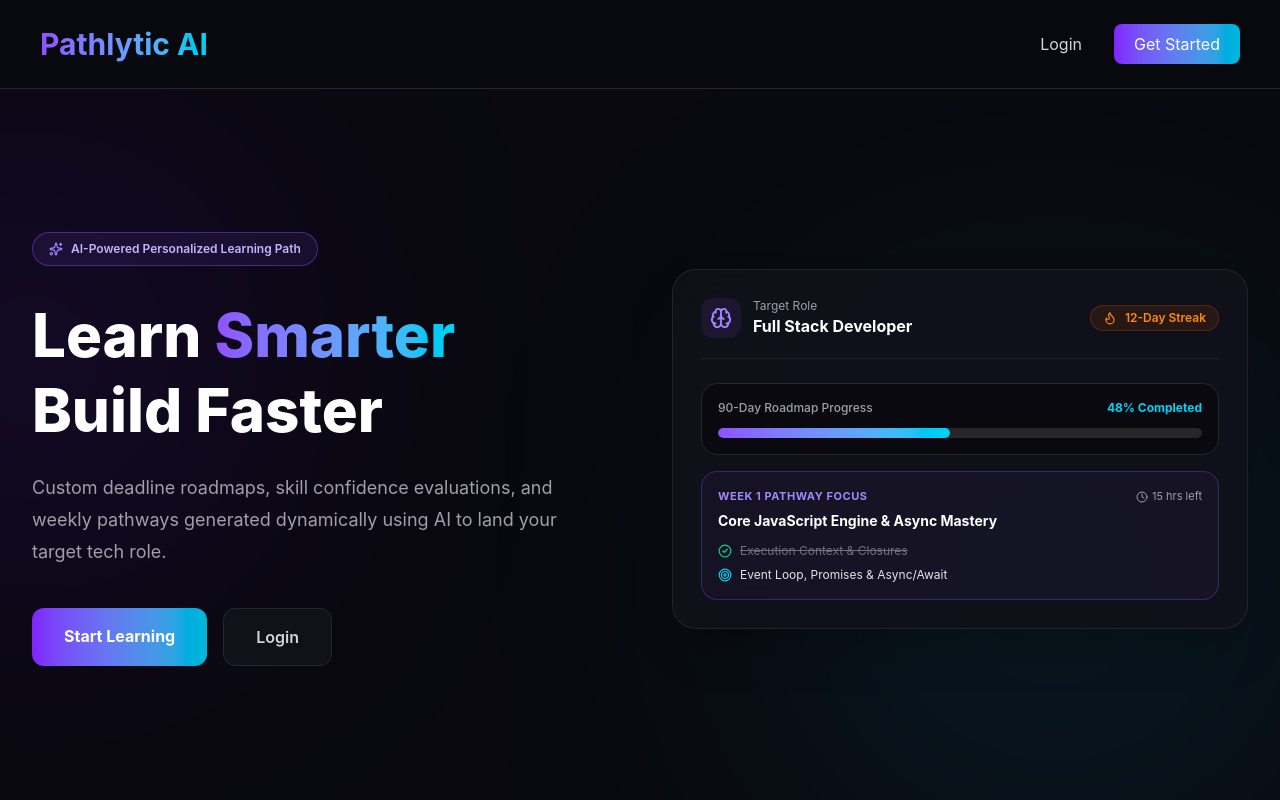
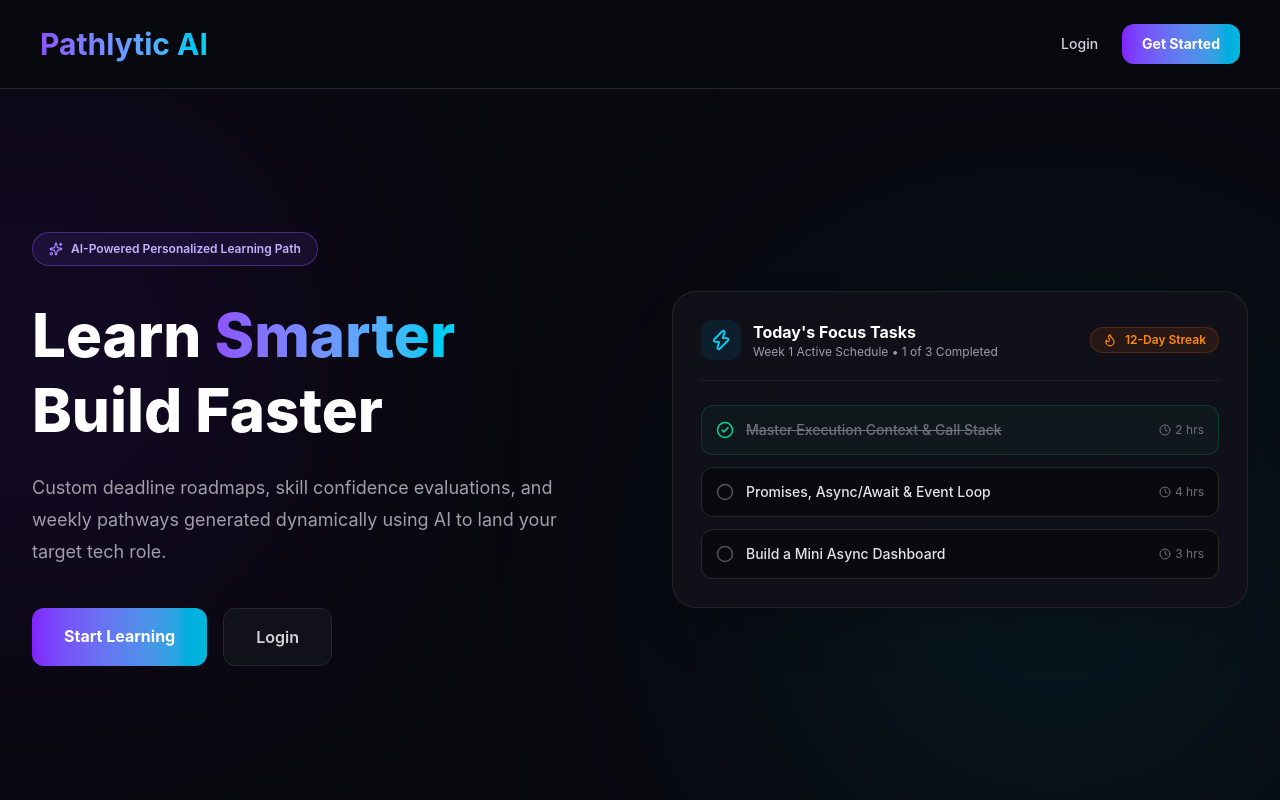
Before and after one commit to Akash-Hyphae/Pathlytic-AI, a React app in the folder frontend/: page / in a window 1280 px wide. Shown: the top 800 px of the page. Built offline with nearby package versions, Linux system fonts and the light colour scheme; the HTML template or start-up script is replaced by a standard one.

Commit message:
registration done

```diff
--- a/frontend/src/components/auth/RegisterForm/index.jsx
+++ b/frontend/src/components/auth/RegisterForm/index.jsx
@@ -1,14 +1,62 @@
 import { useState } from "react";
-import { Eye, EyeOff } from "lucide-react";
-import { Link } from "react-router-dom";
+import { Eye, EyeOff, Loader2 } from "lucide-react";
+import { Link, useNavigate } from "react-router-dom";
+import axios from "axios";
 
 function RegisterForm() {
   const [showPassword, setShowPassword] = useState(false);
   const [showConfirmPassword, setShowConfirmPassword] = useState(false);
 
+  const [name, setName] = useState("");
+  const [email, setEmail] = useState("");
+  const [password, setPassword] = useState("");
+  const [confirmPassword, setConfirmPassword] = useState("");
+  const [agreed, setAgreed] = useState(false);
+
+  const [loading, setLoading] = useState(false);
+  const [error, setError] = useState("");
+
+  const navigate = useNavigate();
+
+  const handleRegister = async (e) => {
+    e.preventDefault();
+    setError("");
+
+    if (password !== confirmPassword) {
+      setError("Passwords do not match!");
+      return;
+    }
+
+    if (!agreed) {
+      setError("Please agree to the Terms of Service.");
+      return;
+    }
+
+    setLoading(true);
+
+    try {
+      const response = await axios.post("http://localhost:5000/api/auth/register", {
+        name,
+        email,
+        password,
+      });
+
+      if (response.data.success) {
+        // Save user details & token to local storage
+        localStorage.setItem("userInfo", JSON.stringify(response.data.user));
+
+        // Redirect to onboarding wizard
+        navigate("/complete-profile");
+      }
+    } catch (err) {
+      setError(err.response?.data?.message || "Registration failed. Please try again.");
+    } finally {
+      setLoading(false);
+    }
+  };
+
   return (
     <div className="w-full max-w-2xl rounded-3xl border border-zinc-800/80 bg-[#11111A]/90 p-8 shadow-2xl backdrop-blur-xl sm:p-10">
-
       {/* Logo */}
       <h2 className="bg-gradient-to-r from-violet-500 to-cyan-400 bg-clip-text text-center text-3xl font-extrabold tracking-tight text-transparent">
         Pathlytic AI
@@ -16,18 +64,20 @@ function RegisterForm() {
 
       {/* Heading */}
       <div className="mt-6 text-center">
-        <h1 className="text-3xl font-bold text-white">
-          Create Account
-        </h1>
-
+        <h1 className="text-3xl font-bold text-white">Create Account</h1>
         <p className="mt-1 text-sm text-zinc-400">
           Start your personalized AI learning journey.
         </p>
       </div>
 
+      {error && (
+        <div className="mt-4 rounded-xl border border-red-500/30 bg-red-500/10 p-3 text-center text-xs font-semibold text-red-400">
+          {error}
+        </div>
+      )}
+
       {/* Form */}
-      <form className="mt-8 space-y-5">
-
+      <form className="mt-8 space-y-5" onSubmit={handleRegister}>
         {/* Name & Email Row */}
         <div className="grid grid-cols-1 gap-4 sm:grid-cols-2">
           {/* Name */}
@@ -37,6 +87,9 @@ function RegisterForm() {
             </label>
             <input
               type="text"
+              required
+              value={name}
+              onChange={(e) => setName(e.target.value)}
               placeholder="Akash Singh"
               className="w-full rounded-xl border border-zinc-800 bg-[#09090F] px-4 py-3 text-sm text-white placeholder-zinc-500 outline-none transition duration-200 focus:border-cyan-400 focus:ring-1 focus:ring-cyan-400"
             />
@@ -49,6 +102,9 @@ function RegisterForm() {
             </label>
             <input
               type="email"
+              required
+              value={email}
+              onChange={(e) => setEmail(e.target.value)}
               placeholder="akash@gmail.com"
               className="w-full rounded-xl border border-zinc-800 bg-[#09090F] px-4 py-3 text-sm text-white placeholder-zinc-500 outline-none transition duration-200 focus:border-cyan-400 focus:ring-1 focus:ring-cyan-400"
             />
@@ -65,7 +121,10 @@ function RegisterForm() {
             <div className="relative">
               <input
                 type={showPassword ? "text" : "password"}
-                placeholder="Min 8 characters"
+                required
+                value={password}
+                onChange={(e) => setPassword(e.target.value)}
+                placeholder="Min 6 characters"
                 className="w-full rounded-xl border border-zinc-800 bg-[#09090F] px-4 py-3 pr-10 text-sm text-white placeholder-zinc-500 outline-none transition duration-200 focus:border-cyan-400 focus:ring-1 focus:ring-cyan-400"
               />
               <button
@@ -86,6 +145,9 @@ function RegisterForm() {
             <div className="relative">
               <input
                 type={showConfirmPassword ? "text" : "password"}
+                required
+                value={confirmPassword}
+                onChange={(e) => setConfirmPassword(e.target.value)}
                 placeholder="Re-enter password"
                 className="w-full rounded-xl border border-zinc-800 bg-[#09090F] px-4 py-3 pr-10 text-sm text-white placeholder-zinc-500 outline-none transition duration-200 focus:border-cyan-400 focus:ring-1 focus:ring-cyan-400"
               />
@@ -100,33 +162,34 @@ function RegisterForm() {
           </div>
         </div>
 
-        {/* Checkbox */}
+        {/* Terms Checkbox */}
         <div className="flex items-center gap-2.5 pt-1">
           <input
             type="checkbox"
             id="terms"
+            checked={agreed}
+            onChange={(e) => setAgreed(e.target.checked)}
             className="h-4 w-4 rounded border-zinc-700 bg-[#09090F] text-cyan-500 accent-cyan-500 focus:ring-0 cursor-pointer"
           />
           <label htmlFor="terms" className="text-xs text-zinc-400 cursor-pointer select-none">
-            I agree to the{" "}
-            <a href="#" className="text-cyan-400 hover:underline">
-              Terms of Service
-            </a>{" "}
-            and{" "}
-            <a href="#" className="text-cyan-400 hover:underline">
-              Privacy Policy
-            </a>
+            I agree to the <span className="text-cyan-400 hover:underline">Terms of Service</span> and <span className="text-cyan-400 hover:underline">Privacy Policy</span>
           </label>
         </div>
 
         {/* Submit Button */}
         <button
           type="submit"
-          className="mt-2 w-full rounded-xl bg-gradient-to-r from-violet-600 to-cyan-500 py-3.5 text-sm font-semibold text-white shadow-lg shadow-violet-500/20 transition-all duration-200 hover:opacity-95 hover:shadow-cyan-500/25 active:scale-[0.99]"
+          disabled={loading}
+          className="mt-2 flex w-full items-center justify-center gap-2 rounded-xl bg-gradient-to-r from-violet-600 to-cyan-500 py-3.5 text-sm font-semibold text-white shadow-lg shadow-violet-500/20 transition-all duration-200 hover:opacity-95 hover:shadow-cyan-500/25 active:scale-[0.99] disabled:opacity-50"
         >
-          Create Account
+          {loading ? (
+            <>
+              <Loader2 size={18} className="animate-spin" /> Creating Account...
+            </>
+          ) : (
+            "Create Account"
+          )}
         </button>
-
       </form>
 
       {/* Footer */}
@@ -139,7 +202,6 @@ function RegisterForm() {
           Login
         </Link>
       </p>
-
     </div>
   );
 }
--- a/frontend/src/components/landing/Hero/index.jsx
+++ b/frontend/src/components/landing/Hero/index.jsx
@@ -1,16 +1,95 @@
+import { useState, useEffect } from "react";
 import { Link } from "react-router-dom";
-import { Brain, Sparkles, CheckCircle2, Clock, Flame, Target } from "lucide-react";
+import { Sparkles, CheckCircle2, Circle, Clock, Flame, ArrowRight, Zap } from "lucide-react";
+import axios from "axios";
 
 function Hero() {
+  const [isLoggedIn, setIsLoggedIn] = useState(false);
+  const [tasks, setTasks] = useState([
+    { id: "demo-1", name: "Master Execution Context & Call Stack", time: "2 hrs", completed: true },
+    { id: "demo-2", name: "Promises, Async/Await & Event Loop", time: "4 hrs", completed: false },
+    { id: "demo-3", name: "Build a Mini Async Dashboard", time: "3 hrs", completed: false },
+  ]);
+  const [currentWeekNum, setCurrentWeekNum] = useState(1);
+  const [loading, setLoading] = useState(false);
+
+  useEffect(() => {
+    fetchLiveTasks();
+  }, []);
+
+  const fetchLiveTasks = async () => {
+    try {
+      const userInfo = JSON.parse(localStorage.getItem("userInfo"));
+      if (!userInfo || !userInfo.token) return;
+
+      setIsLoggedIn(true);
+      setLoading(true);
+
+      const config = {
+        headers: {
+          Authorization: `Bearer ${userInfo.token}`,
+        },
+      };
+
+      const { data } = await axios.get("http://localhost:5000/api/roadmap/me", config);
+
+      if (data.success && data.data?.weeks?.length) {
+        const activeWeek = data.data.weeks[0];
+        setCurrentWeekNum(activeWeek.week);
+        if (activeWeek.tasks?.length) {
+          setTasks(activeWeek.tasks);
+        }
+      }
+    } catch (err) {
+      console.log("Using default hero daily tasks preview:", err);
+    } finally {
+      setLoading(false);
+    }
+  };
+
+  const toggleTask = async (taskId) => {
+    // If not logged in, just toggle demo state in UI
+    if (!isLoggedIn) {
+      setTasks((prev) =>
+        prev.map((t) => (t.id === taskId ? { ...t, completed: !t.completed } : t))
+      );
+      return;
+    }
+
+    try {
+      const userInfo = JSON.parse(localStorage.getItem("userInfo"));
+      const config = {
+        headers: {
+          Authorization: `Bearer ${userInfo.token}`,
+        },
+      };
+
+      // Optimistic UI update
+      setTasks((prev) =>
+        prev.map((t) => (t.id === taskId ? { ...t, completed: !t.completed } : t))
+      );
+
+      // Save live check to MongoDB
+      await axios.patch(
+        "http://localhost:5000/api/roadmap/task/toggle",
+        { weekNumber: currentWeekNum, taskId },
+        config
+      );
+    } catch (err) {
+      console.error("Task toggle failed:", err);
+      fetchLiveTasks();
+    }
+  };
+
+  const completedCount = tasks.filter((t) => t.completed).length;
+
   return (
     <section className="relative overflow-hidden bg-[#09090F] min-h-[90vh] flex items-center py-20">
-
       {/* Glow Effects */}
       <div className="absolute -left-40 top-20 h-96 w-96 rounded-full bg-violet-700/20 blur-[140px]" />
       <div className="absolute right-0 bottom-0 h-[450px] w-[450px] rounded-full bg-cyan-500/15 blur-[160px]" />
 
       <div className="max-w-7xl mx-auto grid lg:grid-cols-2 gap-16 items-center px-8 relative z-10">
-
         {/* Left Column: Hero Text */}
         <div>
           <span className="inline-flex items-center gap-2 rounded-full border border-violet-500/40 bg-violet-500/10 px-4 py-2 text-xs font-semibold text-violet-300">
@@ -31,7 +110,16 @@ function Hero() {
             Custom deadline roadmaps, skill confidence evaluations, and weekly pathways generated dynamically using AI to land your target tech role.
           </p>
 
-          <div className="mt-10 flex gap-4">
+          <div className="mt-10 flex flex-wrap gap-4">
+            {isLoggedIn ? (
+              <Link
+                to="/dashboard"
+                className="inline-flex items-center gap-2 rounded-xl bg-gradient-to-r from-violet-600 to-cyan-500 px-8 py-4 font-bold text-white transition-all duration-200 hover:opacity-95 hover:shadow-lg hover:shadow-violet-500/25 active:scale-95"
+              >
+                Go to Dashboard <ArrowRight size={18} />
+              </Link>
+            ) : (
+              <>
                 <Link
                   to="/register"
                   className="rounded-xl bg-gradient-to-r from-violet-600 to-cyan-500 px-8 py-4 font-bold text-white transition-all duration-200 hover:opacity-95 hover:shadow-lg hover:shadow-violet-500/25 active:scale-95"
@@ -45,22 +133,25 @@ function Hero() {
                 >
                   Login
                 </Link>
+              </>
+            )}
           </div>
         </div>
 
-        {/* Right Column: Synced Dashboard Live Preview */}
+        {/* Right Column: Live Daily Tasks Widget */}
         <div className="relative">
           <div className="rounded-3xl border border-zinc-800/90 bg-[#11111A]/90 p-7 shadow-2xl backdrop-blur-xl">
-
-            {/* Dashboard Mini-Header */}
+            {/* Header */}
             <div className="flex items-center justify-between border-b border-zinc-800/80 pb-5">
               <div className="flex items-center gap-3">
-                <div className="flex h-10 w-10 items-center justify-center rounded-xl bg-violet-500/10 text-violet-400">
-                  <Brain size={22} />
+                <div className="flex h-10 w-10 items-center justify-center rounded-xl bg-cyan-500/10 text-cyan-400">
+                  <Zap size={22} />
                 </div>
                 <div>
-                  <p className="text-xs text-zinc-400">Target Role</p>
-                  <h4 className="text-base font-bold text-white">Full Stack Developer</h4>
+                  <h4 className="text-base font-bold text-white">Today's Focus Tasks</h4>
+                  <p className="text-xs text-zinc-400">
+                    Week {currentWeekNum} Active Schedule • {completedCount} of {tasks.length} Completed
+                  </p>
                 </div>
               </div>
 
@@ -69,54 +160,49 @@ function Hero() {
               </div>
             </div>
 
-            {/* Synced Roadmap Progress & Active Week */}
-            <div className="mt-6 space-y-4">
+            {/* Daily Tasks List */}
+            <div className="mt-6 space-y-3">
+              {loading ? (
+                <div className="p-6 text-center text-xs text-zinc-500">
+                  Loading active tasks...
+                </div>
+              ) : tasks.length === 0 ? (
+                <div className="p-6 text-center text-xs text-zinc-500">
+                  No tasks available. Complete onboarding to generate tasks!
+                </div>
+              ) : (
+                tasks.map((task) => (
+                  <div
+                    key={task.id}
+                    onClick={() => toggleTask(task.id)}
+                    className={`flex cursor-pointer items-center justify-between rounded-xl border p-3.5 transition duration-200 ${
+                      task.completed
+                        ? "border-emerald-500/20 bg-emerald-500/5 text-zinc-500"
+                        : "border-zinc-800 bg-[#09090F] text-zinc-200 hover:border-zinc-700"
+                    }`}
+                  >
+                    <div className="flex items-center space-x-3">
+                      {task.completed ? (
+                        <CheckCircle2 size={18} className="text-emerald-400 shrink-0" />
+                      ) : (
+                        <Circle size={18} className="text-zinc-600 shrink-0" />
+                      )}
+                      <span className={`text-sm font-medium ${task.completed ? "line-through text-zinc-500" : "text-zinc-200"}`}>
+                        {task.name}
+                      </span>
+                    </div>
 
-              {/* Progress Metric */}
-              <div className="rounded-2xl border border-zinc-800 bg-[#09090F] p-4">
-                <div className="flex items-center justify-between text-xs">
-                  <span className="font-medium text-zinc-400">90-Day Roadmap Progress</span>
-                  <span className="font-bold text-cyan-400">48% Completed</span>
-                </div>
-                <div className="mt-3 h-2.5 rounded-full bg-zinc-800 overflow-hidden">
-                  <div className="h-full rounded-full bg-gradient-to-r from-violet-500 to-cyan-400 w-[48%]" />
+                    <div className="flex items-center space-x-1 text-xs text-zinc-500 shrink-0 ml-2">
+                      <Clock size={12} />
+                      <span>{task.time || "30 mins"}</span>
                     </div>
                   </div>
-
-              {/* Active Week Focus Card */}
-              <div className="rounded-2xl border border-violet-500/30 bg-violet-500/5 p-4">
-                <div className="flex items-center justify-between">
-                  <span className="text-[11px] font-bold uppercase tracking-wider text-violet-400">
-                    Week 1 Pathway Focus
-                  </span>
-                  <span className="flex items-center gap-1 text-[11px] text-zinc-400">
-                    <Clock size={12} /> 15 hrs left
-                  </span>
-                </div>
-                <h5 className="mt-1.5 text-sm font-bold text-white">
-                  Core JavaScript Engine & Async Mastery
-                </h5>
-
-                {/* Synced Mini Checklist */}
-                <ul className="mt-3 space-y-2 text-xs">
-                  <li className="flex items-center gap-2 text-zinc-400">
-                    <CheckCircle2 size={14} className="text-emerald-400" />
-                    <span className="line-through text-zinc-500">Execution Context & Closures</span>
-                  </li>
-                  <li className="flex items-center gap-2 text-zinc-200">
-                    <Target size={14} className="text-cyan-400" />
-                    <span>Event Loop, Promises & Async/Await</span>
-                  </li>
-                </ul>
-              </div>
-
-            </div>
-
+                ))
+              )}
             </div>
           </div>
-
         </div>
-
+      </div>
     </section>
   );
 }
--- a/frontend/src/components/layout/navbar/index.jsx
+++ b/frontend/src/components/layout/navbar/index.jsx
@@ -1,9 +1,27 @@
-import { Link } from "react-router-dom";
+import { useState, useEffect } from "react";
+import { Link, useNavigate } from "react-router-dom";
+import { User, LogOut, LayoutDashboard } from "lucide-react";
 
 function Navbar() {
+  const [user, setUser] = useState(null);
+  const navigate = useNavigate();
+
+  useEffect(() => {
+    const userInfo = JSON.parse(localStorage.getItem("userInfo"));
+    if (userInfo && userInfo.token) {
+      setUser(userInfo);
+    }
+  }, []);
+
+  const handleLogout = () => {
+    localStorage.removeItem("userInfo");
+    localStorage.removeItem("userRoadmap");
+    setUser(null);
+    navigate("/login");
+  };
+
   return (
     <nav className="flex justify-between items-center px-10 py-6 bg-[#09090F]/80 backdrop-blur-md border-b border-zinc-800">
-
       <Link
         to="/"
         className="text-3xl font-bold bg-gradient-to-r from-violet-500 to-cyan-400 bg-clip-text text-transparent"
@@ -11,22 +29,48 @@ function Navbar() {
         Pathlytic AI
       </Link>
 
-      <div className="flex items-center gap-8">
+      <div className="flex items-center gap-6">
+        {user ? (
+          <>
+            <Link
+              to="/dashboard"
+              className="flex items-center gap-2 text-sm font-semibold text-zinc-200 hover:text-cyan-400 transition"
+            >
+              <LayoutDashboard size={18} /> Dashboard
+            </Link>
 
+            <div className="flex items-center gap-3 rounded-full border border-zinc-800 bg-[#11111A] px-4 py-1.5">
+              <div className="flex h-7 w-7 items-center justify-center rounded-full bg-violet-600 text-xs font-bold text-white">
+                {user.name?.[0]?.toUpperCase() || "U"}
+              </div>
+              <span className="text-xs font-medium text-white">{user.name}</span>
+            </div>
+
+            <button
+              onClick={handleLogout}
+              className="p-2 text-zinc-400 hover:text-red-400 transition"
+              title="Logout"
+            >
+              <LogOut size={18} />
+            </button>
+          </>
+        ) : (
+          <>
             <Link
               to="/login"
-          className="text-gray-300 hover:text-cyan-400 transition"
+              className="text-gray-300 hover:text-cyan-400 transition text-sm font-medium"
             >
               Login
             </Link>
 
             <Link
               to="/register"
-          className="px-5 py-2 rounded-lg bg-gradient-to-r from-violet-600 to-cyan-500 text-white hover:shadow-[0_0_20px_#7C3AED]"
+              className="px-5 py-2.5 rounded-xl bg-gradient-to-r from-violet-600 to-cyan-500 text-sm font-bold text-white transition hover:shadow-[0_0_20px_rgba(124,58,237,0.4)]"
             >
               Get Started
             </Link>
-
+          </>
+        )}
       </div>
     </nav>
   );
```
Lines whose indentation alone changed are shown as unchanged.
